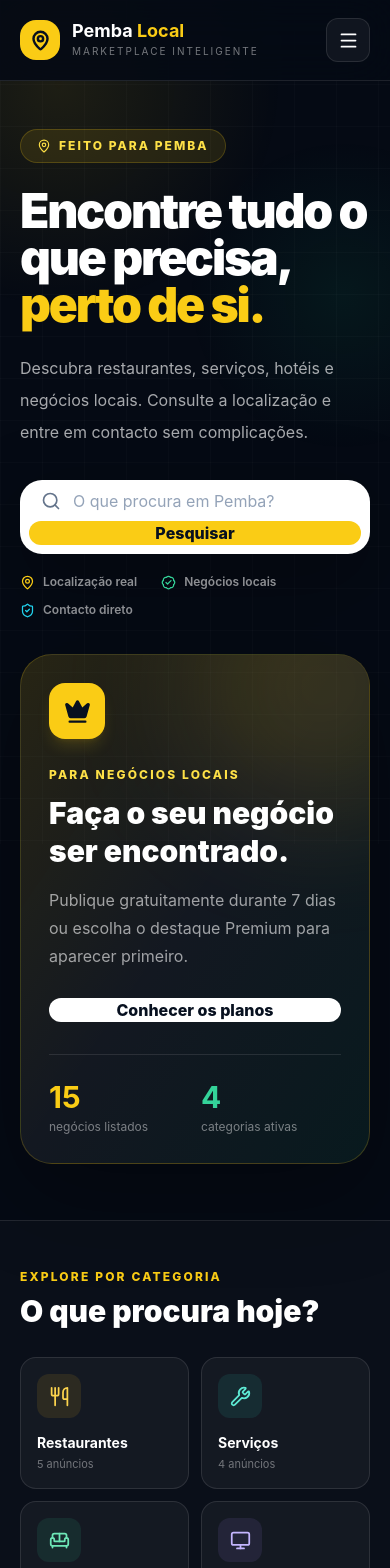
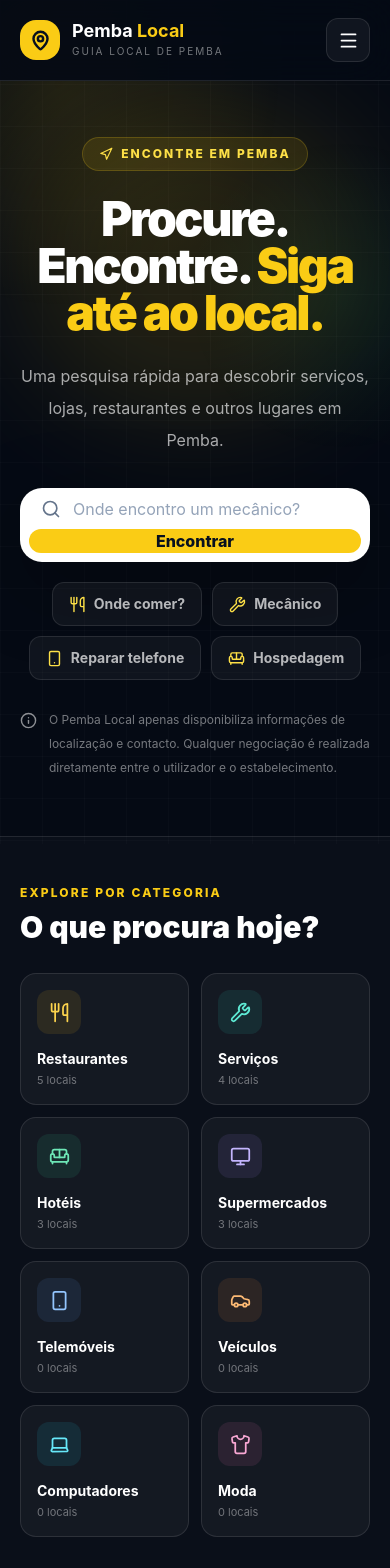
Before and after one commit to abeleusebio98-arch/pembalocalmz, a React (Vite) app: page / in a window 390 px wide. Shown: the top 1568 px of the page. Built offline with nearby package versions, Linux system fonts and the light colour scheme.

Commit message:
Transformar página inicial em pesquisa local rápida

```diff
--- a/src/App.jsx
+++ b/src/App.jsx
@@ -3,14 +3,14 @@ import { anuncios } from "./anuncios";
 import {
   BadgeCheck,
   Car,
-  Crown,
+  Info,
   Laptop,
   MapPin,
   Menu,
   MessageCircle,
   Monitor,
+  Navigation,
   Search,
-  ShieldCheck,
   Shirt,
   Smartphone,
   Sofa,
@@ -100,6 +100,61 @@ const normalise = (value = "") =>
     .normalize("NFD")
     .replace(/[\u0300-\u036f]/g, "");
 
+const searchIntents = [
+  {
+    triggers: ["onde comer", "comer", "comida", "restaurante", "cafe"],
+    matches: [
+      "restaurantes",
+      "restaurante",
+      "comida",
+      "cafe",
+      "pizza",
+      "hamburguer",
+      "frango",
+    ],
+  },
+  {
+    triggers: ["mecanico", "oficina", "carro", "veiculo"],
+    matches: ["veiculos", "automoveis", "mecanico", "oficina", "carro"],
+  },
+  {
+    triggers: ["reparar telefone", "telefone", "telemovel", "smartphone"],
+    matches: [
+      "telemoveis",
+      "tecnologia",
+      "telefone",
+      "telemovel",
+      "smartphone",
+    ],
+  },
+  {
+    triggers: ["hospedagem", "dormir", "hotel", "alojamento"],
+    matches: ["hoteis", "hotel", "hospedagem", "resort", "alojamento"],
+  },
+  {
+    triggers: ["mercado", "supermercado", "compras"],
+    matches: ["supermercados", "supermercado", "mercado", "compras"],
+  },
+];
+
+const getSearchTerms = (query) => {
+  const term = normalise(query.trim());
+  if (!term) return [];
+
+  const intent = searchIntents.find(({ triggers }) =>
+    triggers.some((trigger) => term.includes(trigger)),
+  );
+
+  return intent ? [term, ...intent.matches] : [term];
+};
+
+const quickSearches = [
+  { label: "Onde comer?", icon: Utensils },
+  { label: "Mecânico", icon: Wrench },
+  { label: "Reparar telefone", icon: Smartphone },
+  { label: "Hospedagem", icon: Sofa },
+];
+
 function Brand({ dark = true }) {
   return (
     <a
@@ -129,7 +184,7 @@ function Brand({ dark = true }) {
             dark ? "text-white/45" : "text-slate-500"
           }`}
         >
-          Marketplace inteligente
+          Guia local de Pemba
         </span>
       </span>
     </a>
@@ -165,10 +220,10 @@ function ListingCard({ item }) {
               {item.descricao}
             </p>
           </div>
-          <BadgeCheck
+          <MapPin
             className="mt-0.5 shrink-0 text-emerald-400"
             size={20}
-            aria-label="Negócio local"
+            aria-label="Local em Pemba"
           />
         </div>
 
@@ -181,7 +236,7 @@ function ListingCard({ item }) {
               className="inline-flex min-h-11 items-center justify-center gap-2 rounded-xl bg-yellow-400 px-3 text-sm font-extrabold text-[#07101f] transition hover:bg-yellow-300"
             >
               <MapPin size={16} />
-              Localização
+              Ver localização
             </a>
           ) : (
             <span className="inline-flex min-h-11 items-center justify-center rounded-xl border border-white/10 text-sm text-white/35">
@@ -213,8 +268,8 @@ function ListingCard({ item }) {
 function SellerPanel({ onClose }) {
   const isMobile = /Android|iPhone|iPad|iPod/i.test(navigator.userAgent);
   const emailLink = isMobile
-    ? "mailto:pembalocal@gmail.com?subject=Pedido%20de%20vendedor%20—%20Pemba%20Local&body=Nome:%0A%0ATelefone:%0A%0ANome%20da%20loja:%0A%0ACategoria:%0A%0APlano%20escolhido:%0A[ ] Gratuito%0A[ ] Destaque Premium%0A%0AMensagem:"
-    : "https://mail.google.com/mail/?view=cm&fs=1&to=pembalocal@gmail.com&su=Pedido%20de%20vendedor%20—%20Pemba%20Local&body=Nome:%0A%0ATelefone:%0A%0ANome%20da%20loja:%0A%0ACategoria:%0A%0APlano%20escolhido:%0A[ ] Gratuito%0A[ ] Destaque Premium%0A%0AMensagem:";
+    ? "mailto:pembalocal@gmail.com?subject=Pedido%20de%20anúncio%20—%20Pemba%20Local&body=Nome:%0A%0ATelefone:%0A%0ANome%20do%20estabelecimento:%0A%0ACategoria:%0A%0APlano%20escolhido:%0A[ ] Gratuito%0A[ ] Destaque Premium%0A%0AMensagem:"
+    : "https://mail.google.com/mail/?view=cm&fs=1&to=pembalocal@gmail.com&su=Pedido%20de%20anúncio%20—%20Pemba%20Local&body=Nome:%0A%0ATelefone:%0A%0ANome%20do%20estabelecimento:%0A%0ACategoria:%0A%0APlano%20escolhido:%0A[ ] Gratuito%0A[ ] Destaque Premium%0A%0AMensagem:";
 
   const plans = [
     {
@@ -276,14 +331,14 @@ function SellerPanel({ onClose }) {
           <div className="absolute -right-24 -top-28 h-80 w-80 rounded-full bg-yellow-400/15 blur-3xl" />
           <div className="relative">
             <span className="inline-flex rounded-full bg-emerald-400/15 px-4 py-2 text-xs font-extrabold uppercase tracking-[0.16em] text-emerald-300">
-              Área do vendedor
+              Anunciar um local
             </span>
             <h1 className="mt-6 max-w-3xl text-4xl font-black leading-[1.05] sm:text-5xl lg:text-6xl">
-              Coloque o seu negócio no mapa de Pemba.
+              Ajude mais pessoas a encontrar o seu local em Pemba.
             </h1>
             <p className="mt-5 max-w-2xl text-base leading-8 text-white/65 sm:text-lg">
-              Publique o seu anúncio, seja encontrado por clientes locais e
-              receba contactos de forma simples.
+              Envie as informações essenciais do estabelecimento para aparecer
+              no guia local e ser encontrado com mais facilidade.
             </p>
             <a
               href={emailLink}
@@ -291,7 +346,7 @@ function SellerPanel({ onClose }) {
               rel="noreferrer"
               className="mt-8 inline-flex min-h-13 items-center justify-center rounded-2xl bg-yellow-400 px-7 py-4 font-extrabold text-[#07101f] transition hover:bg-yellow-300"
             >
-              Publicar o meu anúncio
+              Enviar pedido de anúncio
             </a>
           </div>
 
@@ -389,19 +444,23 @@ export default function App() {
   const [mobileMenuOpen, setMobileMenuOpen] = useState(false);
 
   const filteredListings = useMemo(() => {
-    const term = normalise(search.trim());
-    if (!term) return allListings;
+    const terms = getSearchTerms(search);
+    if (terms.length === 0) return allListings;
 
-    return allListings.filter((item) =>
-      normalise(
+    return allListings.filter((item) => {
+      const searchableText = normalise(
         `${item.nome} ${item.descricao} ${item.categoryName}`,
-      ).includes(term),
       );
+
+      return terms.some((term) => searchableText.includes(term));
+    });
   }, [search]);
 
-  const activeCategories = categories.filter(
-    (category) => category.items.length > 0,
-  ).length;
+  const suggestedListing = search.trim() ? filteredListings[0] : null;
+  const SuggestedIcon =
+    categories.find(
+      (category) => category.name === suggestedListing?.categoryName,
+    )?.icon || MapPin;
 
   const openSeller = () => {
     setMobileMenuOpen(false);
@@ -410,9 +469,11 @@ export default function App() {
 
   const selectCategory = (name) => {
     setSearch(name);
+    window.setTimeout(() => {
       document
         .getElementById("anuncios")
         ?.scrollIntoView({ behavior: "smooth", block: "start" });
+    }, 0);
   };
 
   return (
@@ -448,24 +509,17 @@ export default function App() {
               onClick={openSeller}
               className="transition hover:text-white"
             >
-              Seja Premium
+              Anunciar um local
             </button>
           </nav>
 
-          <div className="hidden items-center gap-3 md:flex">
-            <button
-              type="button"
-              onClick={openSeller}
-              className="px-3 text-sm font-bold text-white/70 transition hover:text-white"
-            >
-              Área do vendedor
-            </button>
+          <div className="hidden items-center md:flex">
             <button
               type="button"
               onClick={openSeller}
               className="rounded-xl bg-yellow-400 px-5 py-3 text-sm font-extrabold text-[#07101f] transition hover:bg-yellow-300"
             >
-              Publicar anúncio
+              Anunciar um local
             </button>
           </div>
 
@@ -502,7 +556,7 @@ export default function App() {
                 onClick={openSeller}
                 className="mt-2 rounded-xl bg-yellow-400 px-5 py-3.5 text-left font-extrabold text-[#07101f]"
               >
-                Publicar anúncio
+                Anunciar um local
               </button>
             </nav>
           </div>
@@ -512,28 +566,31 @@ export default function App() {
       <main className="relative">
         <section
           id="inicio"
-          className="mx-auto grid max-w-7xl gap-9 px-5 pb-14 pt-12 sm:px-8 sm:pt-16 lg:grid-cols-[1.2fr_.8fr] lg:items-center lg:pb-20 lg:pt-20"
+          className="relative mx-auto max-w-7xl overflow-hidden px-5 pb-14 pt-14 text-center sm:px-8 sm:pb-20 sm:pt-20 lg:pt-24"
         >
-          <div>
+          <div className="pointer-events-none absolute left-1/2 top-4 h-80 w-[42rem] max-w-[92vw] -translate-x-1/2 rounded-full bg-yellow-400/[0.12] blur-3xl" />
+          <div className="relative mx-auto max-w-5xl">
             <span className="inline-flex items-center gap-2 rounded-full border border-yellow-400/20 bg-yellow-400/10 px-4 py-2 text-xs font-extrabold uppercase tracking-[0.17em] text-yellow-300">
-              <MapPin size={14} />
-              Feito para Pemba
+              <Navigation size={14} />
+              Encontre em Pemba
             </span>
-            <h1 className="mt-6 max-w-4xl text-5xl font-black leading-[0.98] tracking-[-0.045em] sm:text-6xl lg:text-7xl">
-              Encontre tudo o que precisa,{" "}
-              <span className="text-yellow-400">perto de si.</span>
+            <h1 className="mx-auto mt-6 max-w-4xl text-5xl font-black leading-[0.98] tracking-[-0.05em] sm:text-6xl lg:text-7xl">
+              Procure. Encontre.{" "}
+              <span className="text-yellow-400">Siga até ao local.</span>
             </h1>
-            <p className="mt-6 max-w-2xl text-base leading-8 text-white/65 sm:text-lg">
-              Descubra restaurantes, serviços, hotéis e negócios locais.
-              Consulte a localização e entre em contacto sem complicações.
+            <p className="mx-auto mt-6 max-w-2xl text-base leading-8 text-white/65 sm:text-lg">
+              Uma pesquisa rápida para descobrir serviços, lojas, restaurantes
+              e outros lugares em Pemba.
             </p>
 
             <form
-              className="mt-8 rounded-[22px] border border-white/10 bg-white p-2 shadow-[0_24px_80px_rgba(0,0,0,.32)] sm:flex"
+              className="mx-auto mt-8 max-w-3xl rounded-[22px] border border-white/10 bg-white p-2 text-left shadow-[0_24px_80px_rgba(0,0,0,.32)] sm:flex"
               onSubmit={(event) => {
                 event.preventDefault();
                 document
-                  .getElementById("anuncios")
+                  .getElementById(
+                    suggestedListing ? "resultado-rapido" : "anuncios",
+                  )
                   ?.scrollIntoView({ behavior: "smooth", block: "start" });
               }}
             >
@@ -544,7 +601,7 @@ export default function App() {
                   type="search"
                   value={search}
                   onChange={(event) => setSearch(event.target.value)}
-                  placeholder="O que procura em Pemba?"
+                  placeholder="Onde encontro um mecânico?"
                   className="w-full bg-transparent text-base text-slate-900 outline-none placeholder:text-slate-400"
                 />
                 {search && (
@@ -558,77 +615,74 @@ export default function App() {
                   </button>
                 )}
               </label>
-              <div className="hidden items-center gap-2 border-l border-slate-200 px-4 text-xs font-semibold text-slate-500 sm:flex">
-                <MapPin size={16} />
-                Pemba, Cabo Delgado
-              </div>
               <button
                 type="submit"
                 className="mt-2 min-h-13 w-full rounded-2xl bg-yellow-400 px-7 font-extrabold text-[#07101f] transition hover:bg-yellow-300 sm:mt-0 sm:w-auto"
               >
-                Pesquisar
+                Encontrar
               </button>
             </form>
 
-            <div className="mt-5 flex flex-wrap gap-x-6 gap-y-3 text-xs font-semibold text-white/55">
-              <span className="flex items-center gap-2">
-                <MapPin size={15} className="text-yellow-400" /> Localização real
-              </span>
-              <span className="flex items-center gap-2">
-                <BadgeCheck size={15} className="text-emerald-400" /> Negócios
-                locais
-              </span>
-              <span className="flex items-center gap-2">
-                <ShieldCheck size={15} className="text-cyan-400" /> Contacto
-                direto
-              </span>
-            </div>
+            <div className="mt-5 flex flex-wrap justify-center gap-2.5">
+              {quickSearches.map(({ label, icon: Icon }) => (
+                <button
+                  type="button"
+                  key={label}
+                  onClick={() => setSearch(label)}
+                  className="inline-flex min-h-11 items-center gap-2 rounded-xl border border-white/10 bg-white/[0.045] px-4 text-sm font-bold text-white/70 transition hover:border-yellow-400/30 hover:bg-white/[0.075] hover:text-white"
+                >
+                  <Icon size={17} className="text-yellow-300" />
+                  {label}
+                </button>
+              ))}
             </div>
 
-          <aside className="relative overflow-hidden rounded-[32px] border border-yellow-400/20 bg-gradient-to-br from-yellow-400/[0.14] via-white/[0.06] to-emerald-400/[0.08] p-7 shadow-[0_30px_90px_rgba(0,0,0,.3)] sm:p-9">
-            <div className="absolute -right-20 -top-24 h-64 w-64 rounded-full bg-yellow-400/15 blur-3xl" />
-            <div className="relative">
-              <span className="grid h-14 w-14 place-items-center rounded-2xl bg-yellow-400 text-[#07101f] shadow-lg shadow-yellow-400/15">
-                <Crown size={27} fill="currentColor" />
+            {suggestedListing && (
+              <article
+                id="resultado-rapido"
+                className="scroll-mt-24 mx-auto mt-10 grid max-w-4xl gap-5 rounded-[28px] border border-white/10 bg-white/[0.06] p-5 text-left shadow-[0_22px_70px_rgba(0,0,0,.24)] sm:grid-cols-[auto_1fr_auto] sm:items-center sm:p-6"
+              >
+                <span className="mx-auto grid h-16 w-16 place-items-center rounded-2xl bg-gradient-to-br from-yellow-300 to-amber-500 text-[#07101f] sm:mx-0">
+                  <SuggestedIcon size={26} />
                 </span>
-              <p className="mt-7 text-xs font-extrabold uppercase tracking-[0.18em] text-yellow-300">
-                Para negócios locais
+                <div>
+                  <p className="text-center text-[11px] font-extrabold uppercase tracking-[0.14em] text-emerald-400 sm:text-left">
+                    Resultado sugerido
                   </p>
-              <h2 className="mt-3 text-3xl font-black leading-tight sm:text-4xl">
-                Faça o seu negócio ser encontrado.
+                  <h2 className="mt-2 text-center text-xl font-black sm:text-left sm:text-2xl">
+                    {suggestedListing.nome}
                   </h2>
-              <p className="mt-4 leading-7 text-white/60">
-                Publique gratuitamente durante 7 dias ou escolha o destaque
-                Premium para aparecer primeiro.
+                  <p className="mt-2 flex items-center justify-center gap-2 text-sm text-white/50 sm:justify-start">
+                    <MapPin size={16} /> Pemba, Cabo Delgado
                   </p>
-              <button
-                type="button"
-                onClick={openSeller}
-                className="mt-7 inline-flex min-h-13 w-full items-center justify-center rounded-2xl bg-white px-6 font-extrabold text-[#07101f] transition hover:bg-yellow-50 sm:w-auto"
+                </div>
+                {suggestedListing.localizacao ? (
+                  <a
+                    href={suggestedListing.localizacao}
+                    target="_blank"
+                    rel="noreferrer"
+                    className="inline-flex min-h-12 items-center justify-center gap-2 rounded-2xl bg-emerald-400 px-6 font-extrabold text-[#07101f] transition hover:bg-emerald-300"
                   >
-                Conhecer os planos
-              </button>
+                    <Navigation size={18} />
+                    Ver localização
+                  </a>
+                ) : (
+                  <span className="inline-flex min-h-12 items-center justify-center rounded-2xl border border-white/10 px-5 text-sm font-bold text-white/40">
+                    Localização em atualização
+                  </span>
+                )}
+              </article>
+            )}
 
-              <div className="mt-8 grid grid-cols-2 gap-3 border-t border-white/10 pt-6">
-                <div>
-                  <strong className="block text-3xl text-yellow-400">
-                    {allListings.length}
-                  </strong>
-                  <span className="mt-1 block text-xs text-white/45">
-                    negócios listados
+            <p className="mx-auto mt-7 flex max-w-3xl items-start justify-center gap-3 text-left text-xs leading-6 text-white/45 sm:text-sm">
+              <Info size={17} className="mt-1 shrink-0 text-white/55" />
+              <span>
+                O Pemba Local apenas disponibiliza informações de localização
+                e contacto. Qualquer negociação é realizada diretamente entre
+                o utilizador e o estabelecimento.
               </span>
+            </p>
           </div>
-                <div>
-                  <strong className="block text-3xl text-emerald-400">
-                    {activeCategories}
-                  </strong>
-                  <span className="mt-1 block text-xs text-white/45">
-                    categorias ativas
-                  </span>
-                </div>
-              </div>
-            </div>
-          </aside>
         </section>
 
         <section
@@ -676,8 +730,8 @@ export default function App() {
                     </strong>
                     <span className="mt-1 block text-[11px] text-white/40">
                       {category.items.length === 1
-                        ? "1 anúncio"
-                        : `${category.items.length} anúncios`}
+                        ? "1 local"
+                        : `${category.items.length} locais`}
                     </span>
                   </button>
                 );
@@ -698,7 +752,7 @@ export default function App() {
               <h2 className="mt-2 text-3xl font-black sm:text-4xl">
                 {search
                   ? `Resultados para “${search}”`
-                  : "Negócios e lugares em destaque"}
+                  : "Locais e serviços em Pemba"}
               </h2>
               <p className="mt-3 text-sm text-white/50">
                 {filteredListings.length === 1
@@ -741,7 +795,7 @@ export default function App() {
                 onClick={() => setSearch("")}
                 className="mt-6 rounded-xl bg-yellow-400 px-6 py-3 font-extrabold text-[#07101f]"
               >
-                Ver todos os anúncios
+                Ver todos os locais
               </button>
             </div>
           )}
@@ -760,8 +814,7 @@ export default function App() {
                 Como funciona
               </h2>
               <p className="mt-3 leading-7 text-white/50">
-                Do que procura até ao contacto com o negócio em apenas alguns
-                passos.
+                Da pesquisa à indicação do local em apenas alguns passos.
               </p>
             </div>
             <div className="mt-8 grid gap-4 sm:grid-cols-2 lg:grid-cols-4">
@@ -769,22 +822,22 @@ export default function App() {
                 [
                   Search,
                   "Pesquise",
-                  "Digite o produto, serviço ou lugar que procura.",
+                  "Digite o serviço, estabelecimento ou lugar que procura.",
                 ],
                 [
                   MapPin,
-                  "Descubra",
-                  "Compare opções disponíveis em Pemba.",
+                  "Encontre",
+                  "Consulte as opções disponíveis no guia de Pemba.",
+                ],
+                [
+                  Navigation,
+                  "Abra a localização",
+                  "Siga para a localização externa disponibilizada pelo estabelecimento.",
                 ],
                 [
                   MessageCircle,
-                  "Entre em contacto",
-                  "Fale diretamente com o negócio quando o contacto estiver disponível.",
-                ],
-                [
-                  ShieldCheck,
-                  "Combine com segurança",
-                  "Confirme todos os detalhes antes de fechar o negócio.",
+                  "Contacte diretamente",
+                  "Quando disponível, fale diretamente com o estabelecimento.",
                 ],
               ].map(([Icon, title, text], index) => (
                 <article
@@ -812,10 +865,10 @@ export default function App() {
             <div className="absolute -right-16 -top-24 h-64 w-64 rounded-full border-[42px] border-black/5" />
             <div className="relative max-w-3xl">
               <p className="text-xs font-black uppercase tracking-[0.18em] text-[#07101f]/55">
-                Tem um negócio em Pemba?
+                Tem um estabelecimento em Pemba?
               </p>
               <h2 className="mt-3 text-3xl font-black leading-tight sm:text-4xl">
-                Apareça onde os seus clientes estão à procura.
+                Faça o seu local ser encontrado com mais facilidade.
               </h2>
               <p className="mt-3 leading-7 text-[#07101f]/65">
                 O primeiro anúncio é gratuito durante 7 dias.
@@ -826,7 +879,7 @@ export default function App() {
               onClick={openSeller}
               className="relative mt-7 inline-flex min-h-13 w-full items-center justify-center rounded-2xl bg-[#07101f] px-7 py-4 font-extrabold text-white transition hover:bg-slate-800 sm:w-auto lg:mt-0"
             >
-              Publicar anúncio
+              Anunciar um local
             </button>
           </div>
         </section>
@@ -837,7 +890,8 @@ export default function App() {
           <div>
             <Brand />
             <p className="mt-5 max-w-sm text-sm leading-7 text-white/45">
-              Conectando pessoas e negócios locais em Pemba, Cabo Delgado.
+              Um guia rápido para encontrar locais e serviços em Pemba, Cabo
+              Delgado.
             </p>
           </div>
           <div>
@@ -855,21 +909,21 @@ export default function App() {
             </div>
           </div>
           <div>
-            <h3 className="text-sm font-extrabold">Para vendedores</h3>
+            <h3 className="text-sm font-extrabold">Para estabelecimentos</h3>
             <div className="mt-4 flex flex-col items-start gap-3 text-sm text-white/45">
               <button
                 type="button"
                 onClick={openSeller}
                 className="hover:text-white"
               >
-                Publicar anúncio
+                Anunciar um local
               </button>
               <button
                 type="button"
                 onClick={openSeller}
                 className="hover:text-white"
               >
-                Planos e preços
+                Destaques e preços
               </button>
               <a
                 href="mailto:pembalocal@gmail.com"
@@ -880,6 +934,16 @@ export default function App() {
             </div>
           </div>
         </div>
+        <div className="border-t border-white/10 px-5 py-5">
+          <p className="mx-auto flex max-w-4xl items-start justify-center gap-2 text-center text-xs leading-5 text-white/35">
+            <Info size={15} className="mt-0.5 shrink-0" />
+            <span>
+              O Pemba Local apenas disponibiliza informações de localização e
+              contacto. Qualquer negociação é realizada diretamente entre o
+              utilizador e o estabelecimento.
+            </span>
+          </p>
+        </div>
         <div className="border-t border-white/10 px-5 py-5 text-center text-xs text-white/30">
           © 2026 Pemba Local. Todos os direitos reservados.
         </div>
```
Lines whose indentation alone changed are shown as unchanged.
